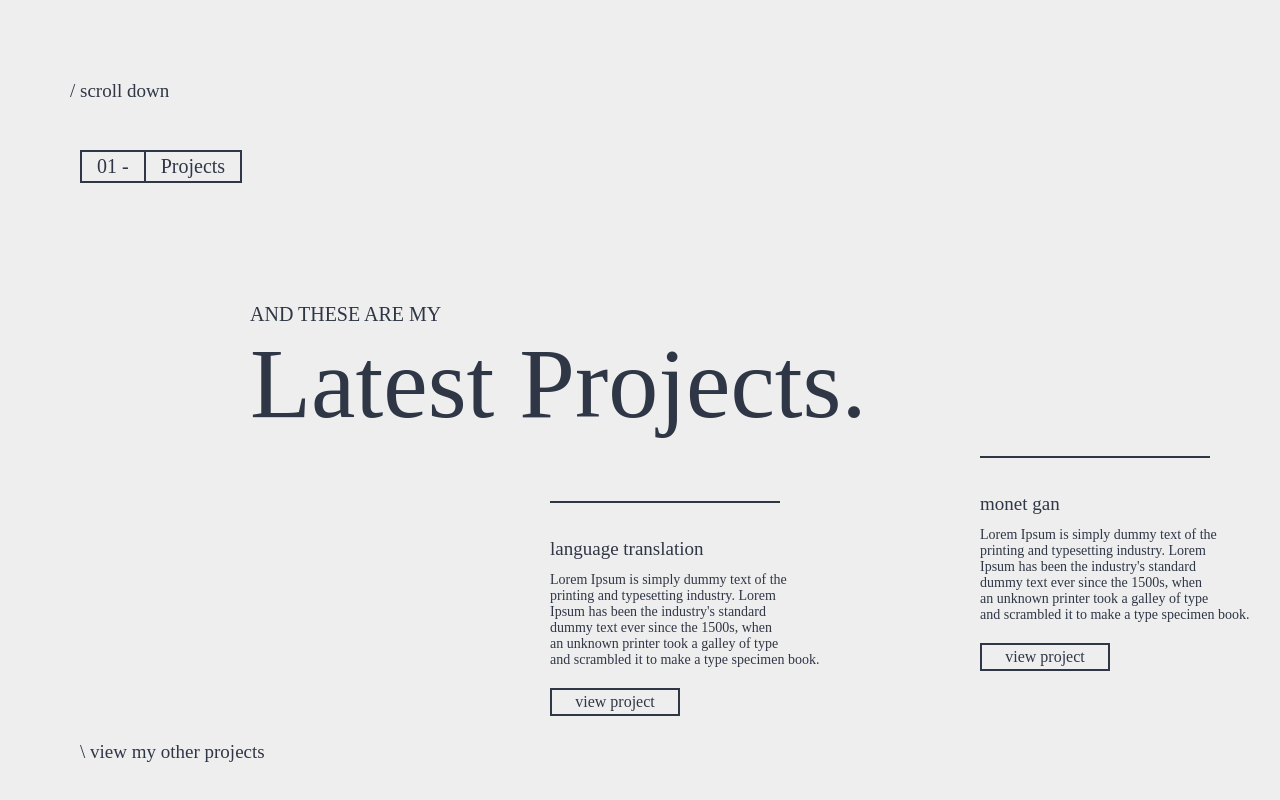
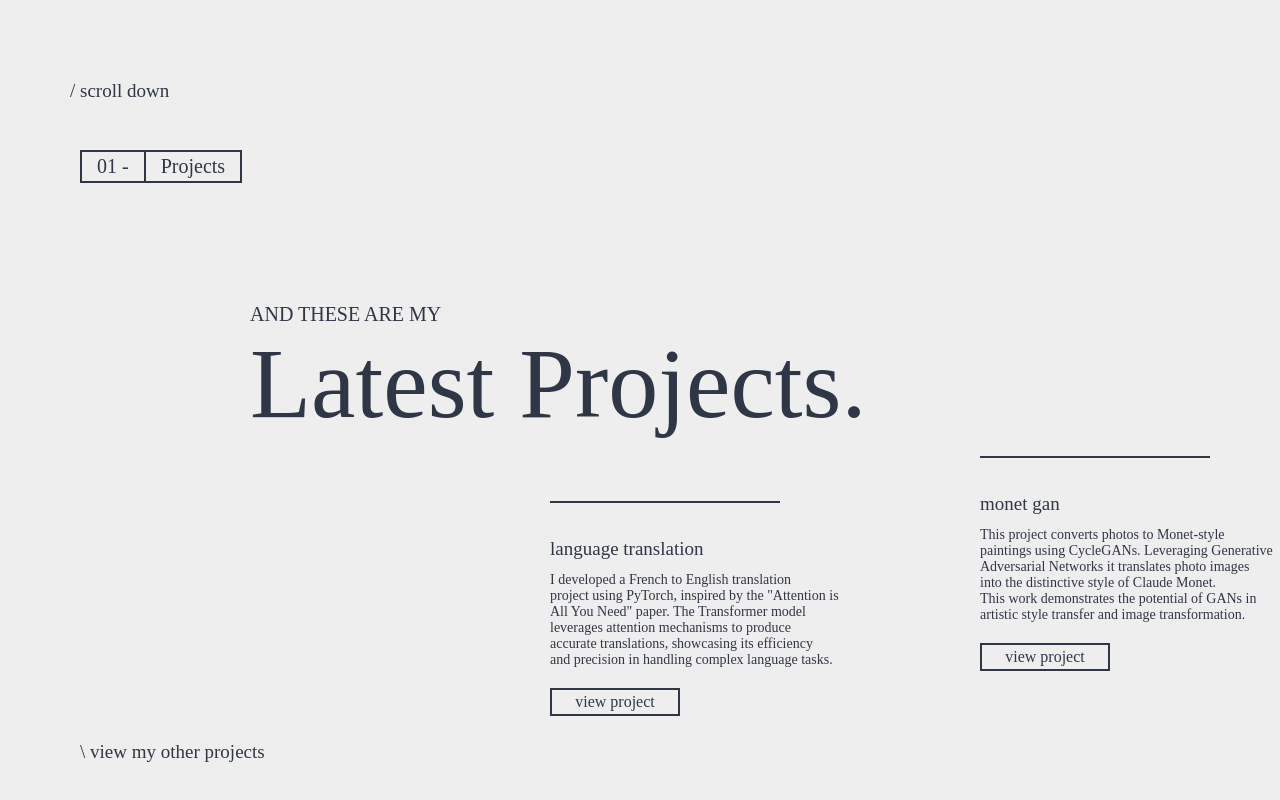
Before and after one commit to Vishnu-Raggav/vishnu-raggav.github.io, a plain HTML site: page index.html in a window 1280 px wide. Shown: the part 730-1530 px from the top of the page. Drawn offline with Linux system fonts and the light colour scheme.

Commit message:
added gitignore

```diff
--- a/index.html
+++ b/index.html
@@ -47,12 +47,12 @@
                 <div class='project_line'></div>
                 <p class='sub_heading'>language translation</p>
                 <p class='sub_text'>
-                    Lorem Ipsum is simply dummy text of the<br>
-                    printing and typesetting industry. Lorem<br>
-                    Ipsum has been the industry's standard<br>
-                    dummy text ever since the 1500s, when<br>
-                    an unknown printer took a galley of type<br>
-                    and scrambled it to make a type specimen book.<br>
+                    I developed a French to English translation<br>
+                    project using PyTorch, inspired by the "Attention is<br>
+                    All You Need" paper. The Transformer model<br>
+                    leverages attention mechanisms to produce<br>
+                    accurate translations, showcasing its efficiency<br>
+                    and precision in handling complex language tasks.
                 </p>
                 <div class='button'>
                     <a href='https://huggingface.co/spaces/vishnuraggav/LanguageTranslation' target="_blank">view project</a>
@@ -62,12 +62,12 @@
                 <div class='project_line'></div>
                 <p class='sub_heading'>monet gan</p>
                 <p class='sub_text'>
-                    Lorem Ipsum is simply dummy text of the<br>
-                    printing and typesetting industry. Lorem<br>
-                    Ipsum has been the industry's standard<br>
-                    dummy text ever since the 1500s, when<br>
-                    an unknown printer took a galley of type<br>
-                    and scrambled it to make a type specimen book.<br>
+                    This project converts photos to Monet-style<br>
+                    paintings using CycleGANs. Leveraging Generative<br>
+                    Adversarial Networks it translates photo images<br>
+                    into the distinctive style of Claude Monet.<br>
+                    This work demonstrates the potential of GANs in<br>
+                    artistic style transfer and image transformation.
                 </p>
                 <div class='button'>
                     <a href='https://huggingface.co/spaces/vishnuraggav/MonetGAN?logs=container' target="_blank">view project</a>
```
Also changed, not shown: 1 other file.
